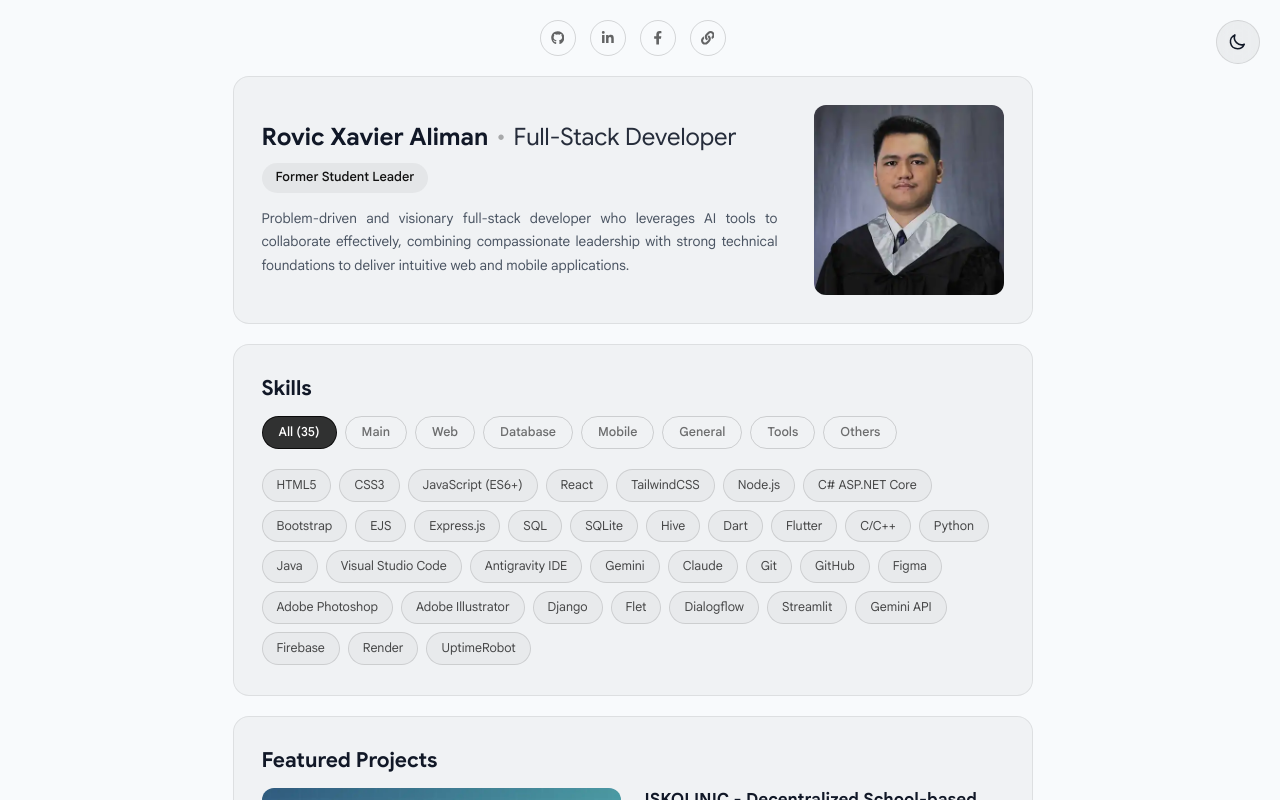
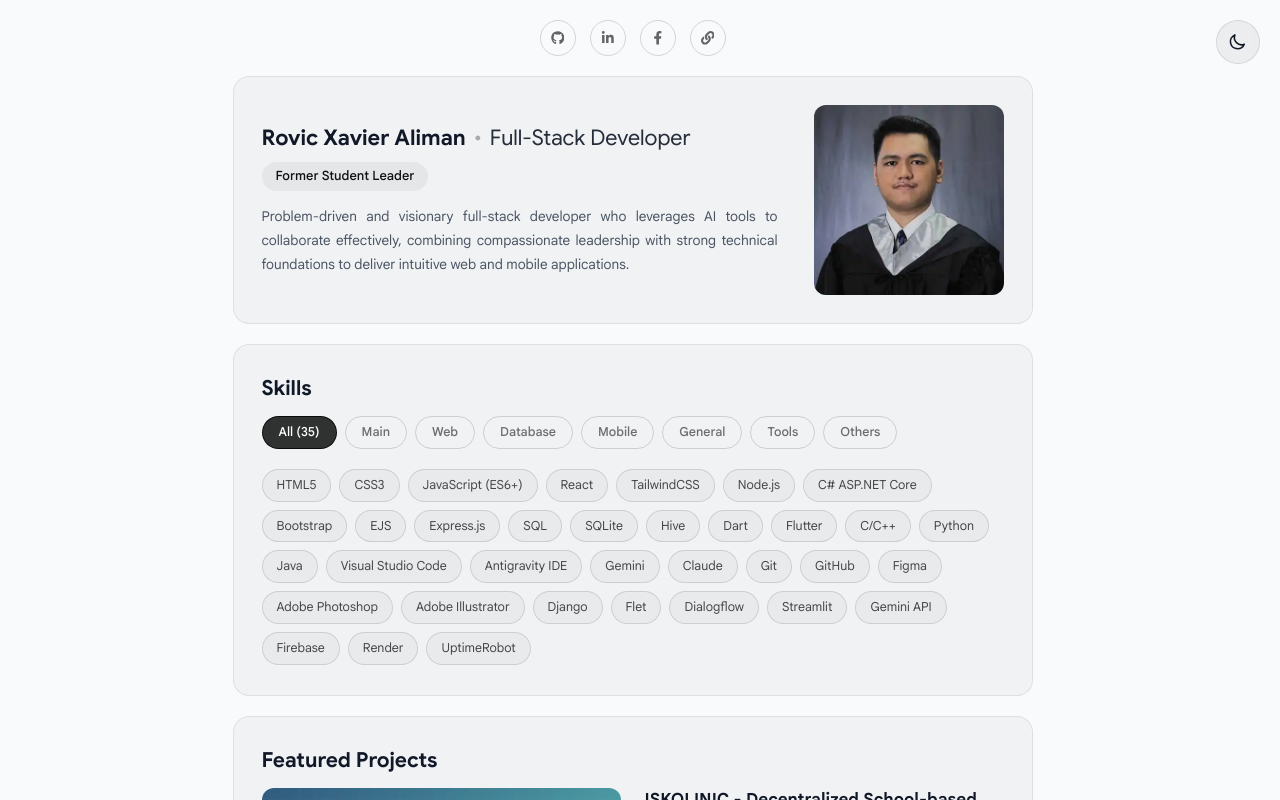
Before and after one commit to RXAliman/rxaliman.github.io, a React (Vite) app: page / in a window 1280 px wide. Shown: the top 800 px of the page. Built offline with nearby package versions, Linux system fonts and the light colour scheme; no server answers.

Commit message:
Changed font size of hero name

```diff
--- a/src/pages/Home/Home.module.css
+++ b/src/pages/Home/Home.module.css
@@ -102,7 +102,7 @@
 
 .heroNameLine {
   @apply text-white;
-  font-size: 1.5rem;
+  font-size: 1.35rem;
   font-weight: 700;
   margin: 0;
   line-height: 1.3;
```
